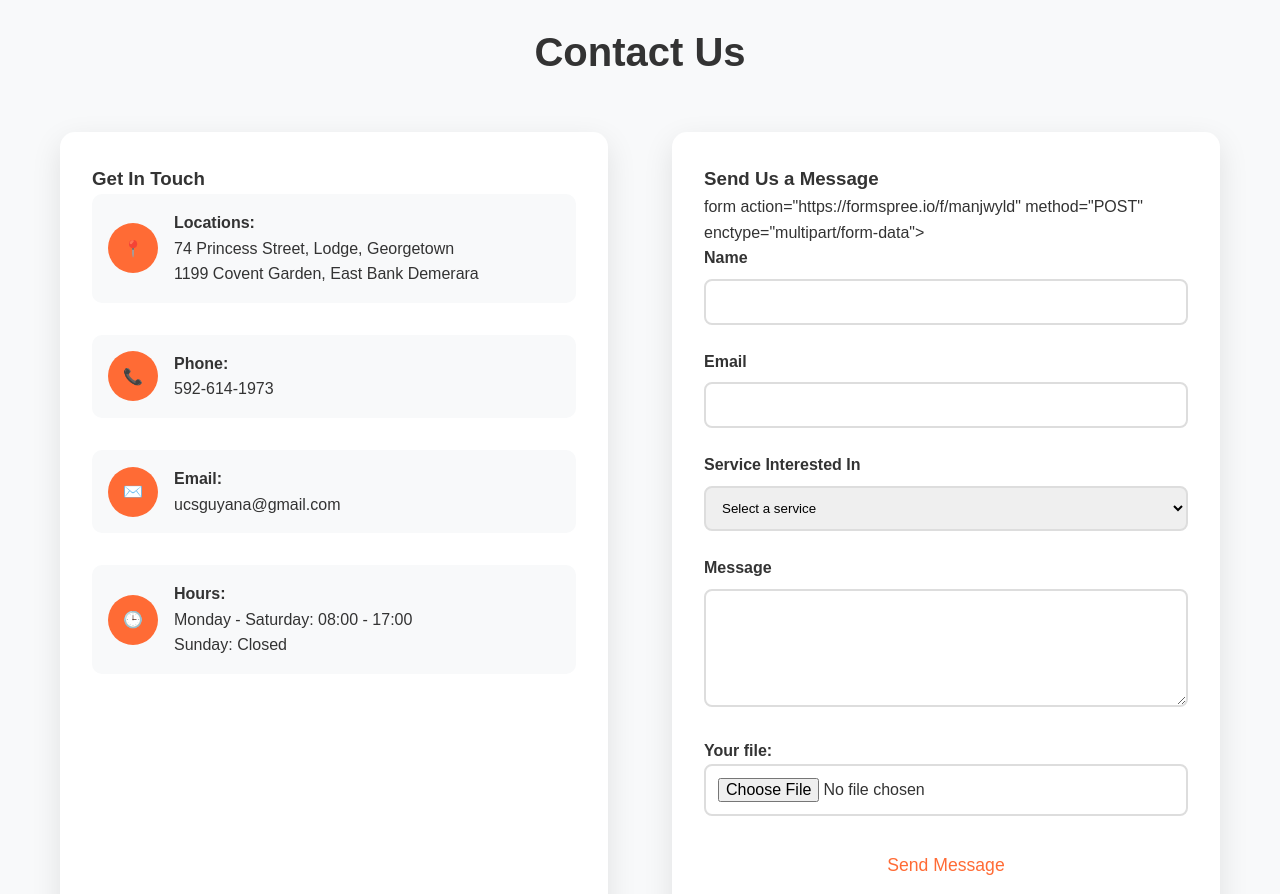
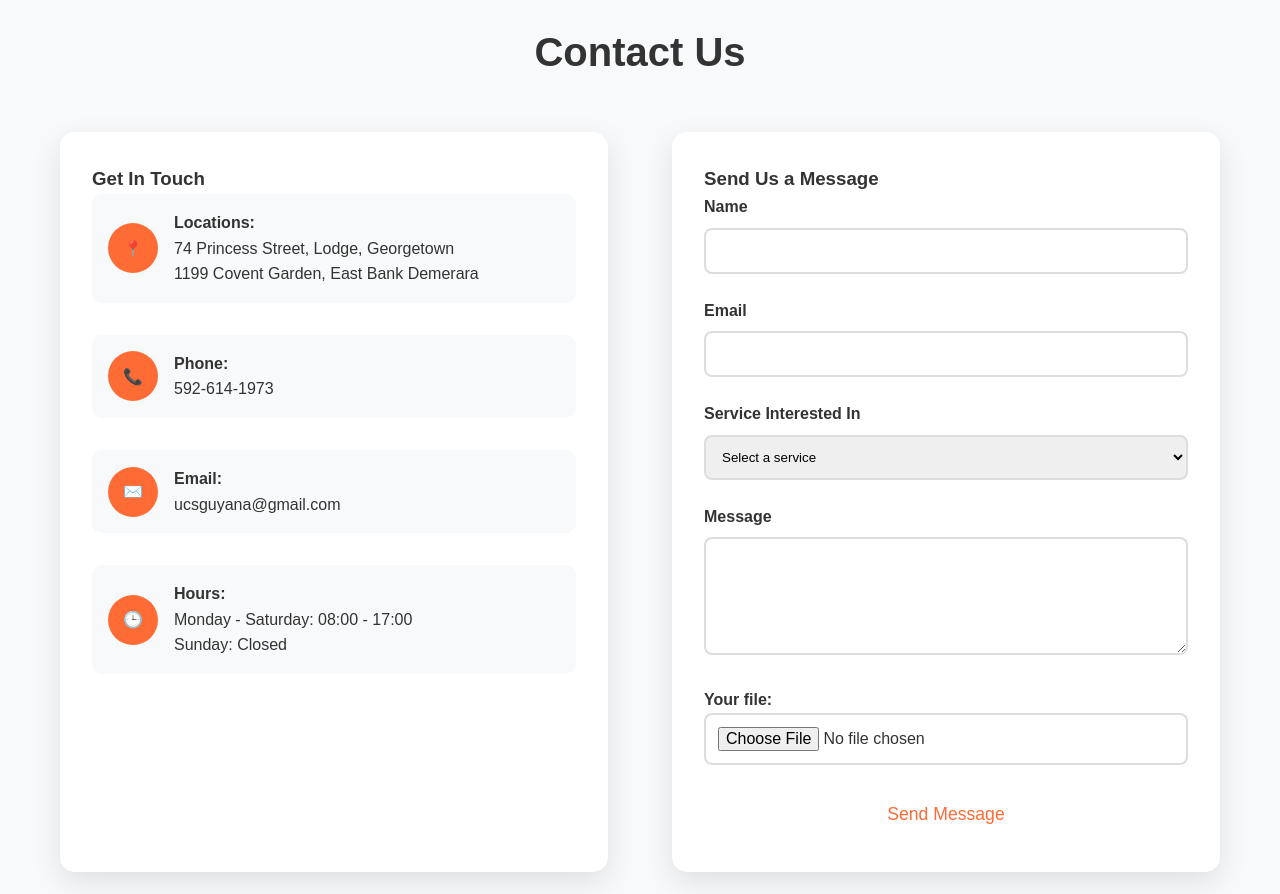
Before and after one commit to Komtigo/ucsguyana-site, a plain HTML site: page index.html in a window 1280 px wide. Shown: the part 3260-4154 px from the top of the page. Drawn offline with Linux system fonts and the light colour scheme.

Commit message:
Fixed contact form with correct Formspree endpoint

```diff
--- a/index.html
+++ b/index.html
@@ -755,7 +755,7 @@
 
                 <div class="contact-form fade-in">
                     <h3>Send Us a Message</h3>
-                    form action="https://formspree.io/f/manjwyld" method="POST" enctype="multipart/form-data">
+                    <form action="https://formspree.io/f/manjwyld" method="POST" enctype="multipart/form-data">
                     <div class="form-group">
                       <label for="name">Name</label>
                       <input type="text" id="name" name="name" required>
```
